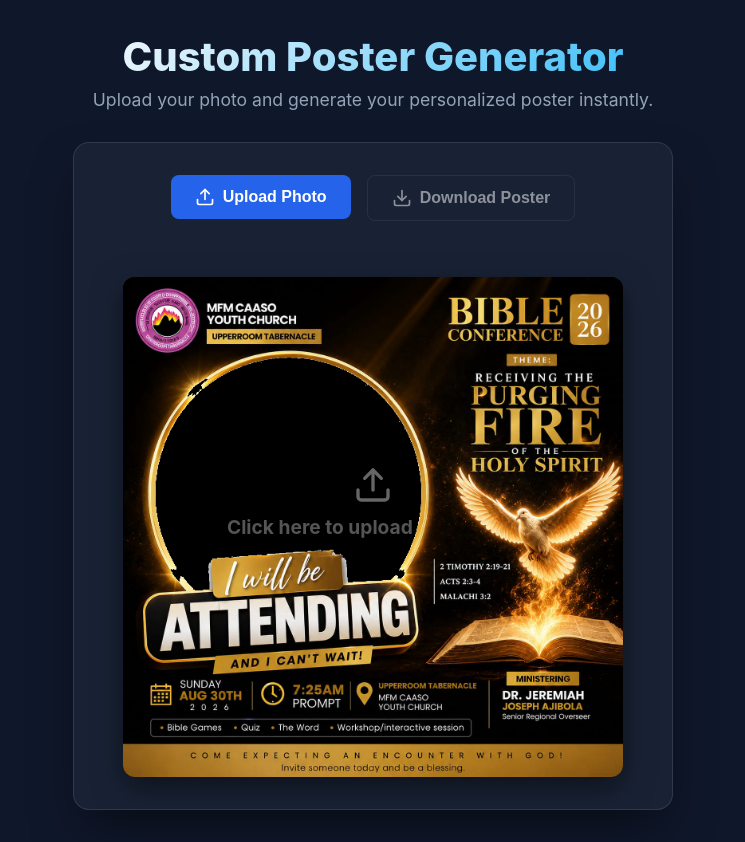
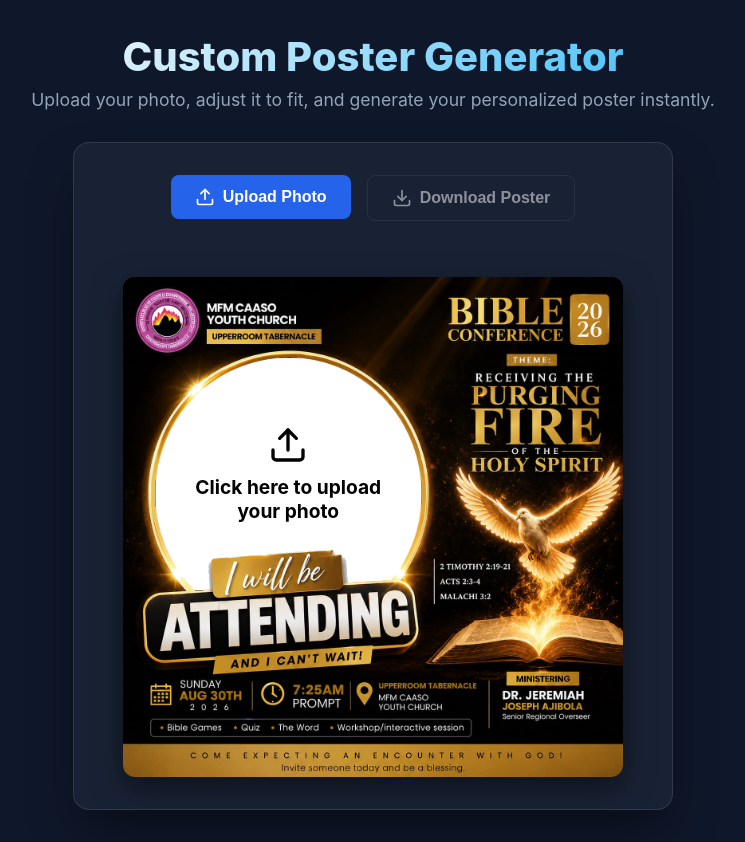
Before and after one commit to ebtaryoh/BIBLE_CONFERENCE-2026-MFMCAASOYC-CUSTOM-POSTER, a React (Vite) app: page / in a window 1280 px wide. Shown: the whole page, without its empty margins (267-1012 px from the left). Built offline with nearby package versions, Linux system fonts and the light colour scheme.

Commit message:
updated commit

```diff
--- a/package.json
+++ b/package.json
@@ -15,6 +15,7 @@
     "lucide-react": "^1.31.0",
     "react": "^19.2.8",
     "react-dom": "^19.2.8",
+    "react-easy-crop": "^6.2.3",
     "react-rnd": "^10.5.3"
   },
   "devDependencies": {
--- a/src/App.jsx
+++ b/src/App.jsx
@@ -1,6 +1,7 @@
 import { useState, useRef } from 'react';
 import html2canvas from 'html2canvas';
-import { Upload, Download } from 'lucide-react';
+import { Upload, Download, ZoomIn, ZoomOut, Move } from 'lucide-react';
+import { Rnd } from 'react-rnd';
 import config from './poster-config.json';
 
 function App() {
@@ -9,11 +10,29 @@
   const posterRef = useRef(null);
   const fileInputRef = useRef(null);
 
+  // State for image position/size using Rnd
+  const [photoState, setPhotoState] = useState({
+    x: 0,
+    y: 0,
+    width: 400,
+    height: 400
+  });
+
   const handlePhotoUpload = (e) => {
     const file = e.target.files[0];
     if (file) {
       const reader = new FileReader();
-      reader.onload = (e) => setUserPhoto(e.target.result);
+      reader.onload = (e) => {
+        setUserPhoto(e.target.result);
+        // Reset to default center position when a new photo is uploaded
+        // Assuming a standard square image to start
+        setPhotoState({
+          x: 100, // Arbitrary starting points, users will drag to center
+          y: 100,
+          width: 500,
+          height: 'auto'
+        });
+      };
       reader.readAsDataURL(file);
     }
   };
@@ -48,7 +67,7 @@
     <div className="app-container">
       <header>
         <h1>Custom Poster Generator</h1>
-        <p className="subtitle">Upload your photo and generate your personalized poster instantly.</p>
+        <p className="subtitle">Upload your photo, adjust it to fit, and generate your personalized poster instantly.</p>
       </header>
 
       <div className="glass-card">
@@ -78,49 +97,89 @@
           </button>
         </div>
 
-        <div className="poster-preview-container" ref={posterRef} onClick={() => !userPhoto && fileInputRef.current?.click()} style={{ cursor: userPhoto ? 'default' : 'pointer', position: 'relative' }}>
+        {userPhoto && (
+          <p style={{ color: 'var(--accent)', fontSize: '0.9rem', display: 'flex', alignItems: 'center', gap: '0.5rem', margin: '0' }}>
+            <Move size={16} /> Drag the image to position it. Drag the corners to resize.
+          </p>
+        )}
 
-          {/* User Photo sits at the bottom layer */}
+        <div
+          className="poster-preview-container"
+          ref={posterRef}
+          style={{ position: 'relative', overflow: 'hidden' }}
+        >
+
+          {/* Base Layer: White Background Block where the hole is */}
+          <div
+            style={{
+               position: 'absolute',
+               top: `${config.y}%`,
+               left: `${config.x}%`,
+               width: `${config.width}%`,
+               height: `${config.height}%`,
+               backgroundColor: '#FFFFFF', // Ensures white space remains white
+               zIndex: 0
+            }}
+          />
+
+          {/* User Photo Overlay (draggable/resizable) */}
           {userPhoto ? (
-             <img
-               src={userPhoto}
-               alt="User"
-               style={{
-                 position: 'absolute',
-                 // Use a generous square bounding box centered in the top half to ensure it covers the circular hole
-                 top: '5%',
-                 left: '5%',
-                 width: '90%',
-                 height: '80%',
-                 objectFit: 'cover',
-                 zIndex: 1
-               }}
-             />
+            <div style={{ position: 'absolute', top: 0, left: 0, right: 0, bottom: 0, zIndex: 1 }}>
+               <Rnd
+                 size={{ width: photoState.width, height: photoState.height }}
+                 position={{ x: photoState.x, y: photoState.y }}
+                 onDragStop={(e, d) => {
+                   setPhotoState(prev => ({ ...prev, x: d.x, y: d.y }));
+                 }}
+                 onResizeStop={(e, direction, ref, delta, position) => {
+                   setPhotoState({
+                     width: ref.style.width,
+                     height: ref.style.height,
+                     ...position,
+                   });
+                 }}
+                 lockAspectRatio={true}
+                 style={{ display: 'flex', alignItems: 'center', justifyContent: 'center' }}
+               >
+                 <img
+                   src={userPhoto}
+                   alt="User"
+                   draggable="false" // prevents native drag interfering with Rnd
+                   style={{
+                     width: '100%',
+                     height: '100%',
+                     objectFit: 'cover' // prevents distortion
+                   }}
+                 />
+               </Rnd>
+            </div>
           ) : (
+            // Clickable Placeholder (Black text, White background is handled by base layer)
             <div
+              onClick={() => fileInputRef.current?.click()}
               style={{
                  position: 'absolute',
-                 top: '5%',
-                 left: '5%',
-                 width: '90%',
-                 height: '80%',
+                 top: `${config.y}%`,
+                 left: `${config.x}%`,
+                 width: `${config.width}%`,
+                 height: `${config.height}%`,
                  zIndex: 1,
                  display: 'flex',
                  alignItems: 'center',
                  justifyContent: 'center',
                  flexDirection: 'column',
                  gap: '10px',
-                 color: '#333'
+                 cursor: 'pointer'
               }}
             >
-               <Upload size={40} color="#666" />
-               <span style={{ fontWeight: 'bold', fontSize: '1.2rem', color: '#555', textAlign: 'center', padding: '0 20px' }}>
+               <Upload size={40} color="#000000" />
+               <span style={{ fontWeight: 'bold', fontSize: '1.2rem', color: '#000000', textAlign: 'center', padding: '0 20px' }}>
                  Click here to upload your photo
                </span>
             </div>
           )}
 
-          {/* Transparent Poster Overlay on top */}
+          {/* Transparent Poster Overlay on top (hides excess photo parts) */}
           <img
             src="/poster-transparent.png"
             alt="Poster Frame"
```
Also changed, not shown: 1 other file (tests, documents, lock files or other folders).
